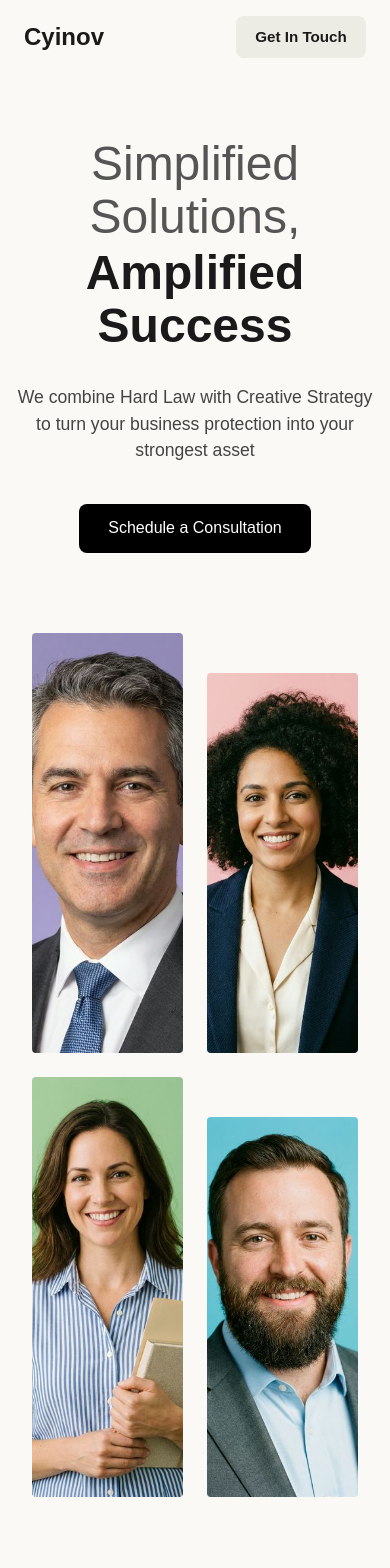
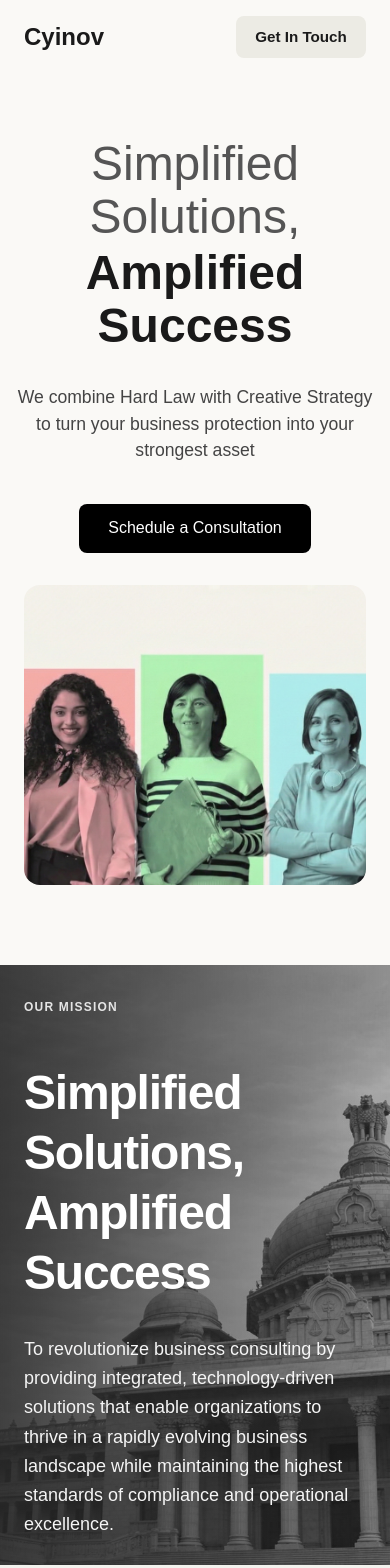
Before and after one commit to devotedayush/law_website, a Next.js app: page / in a window 390 px wide. Shown: the top 1568 px of the page. Built offline with nearby package versions, Linux system fonts and the light colour scheme; a web font is replaced by a local one.

Commit message:
feat: replace team grid with group image and make experts section scrollable on mobile

```diff
--- a/app/globals.css
+++ b/app/globals.css
@@ -46,3 +46,14 @@
     font-family: inherit;
   }
 }
+
+@layer utilities {
+  .scrollbar-hide::-webkit-scrollbar {
+    display: none;
+  }
+
+  .scrollbar-hide {
+    -ms-overflow-style: none;
+    scrollbar-width: none;
+  }
+}
--- a/app/page.tsx
+++ b/app/page.tsx
@@ -1,18 +1,28 @@
 import Navbar from "@/components/Navbar";
 import Hero from "@/components/Hero";
-import TeamGrid from "@/components/TeamGrid";
 import Mission from "@/components/Mission";
 import Services from "@/components/Services";
 import Testimonials from "@/components/Testimonials";
 import Attorneys from "@/components/Attorneys";
 import Footer from "@/components/Footer";
+import Image from "next/image";
 
 export default function Home() {
   return (
     <main>
       <Navbar />
       <Hero />
-      <TeamGrid />
+      <div className="max-w-7xl mx-auto px-6 md:px-12 lg:px-20 mb-20">
+        <div className="relative w-full h-[300px] md:h-[500px] rounded-2xl overflow-hidden">
+          <Image
+            src="/images/group of people.jpeg"
+            alt="Group of people"
+            fill
+            className="object-cover"
+            priority
+          />
+        </div>
+      </div>
       <Mission />
       <Services />
       <Testimonials />
--- a/components/Attorneys.tsx
+++ b/components/Attorneys.tsx
@@ -68,14 +68,15 @@ const Attorneys = () => {
                         </div>
 
                         {/* Attorneys Grid */}
-                        <div className="grid grid-cols-1 md:grid-cols-2 lg:grid-cols-4 gap-6">
+                        <div className="flex overflow-x-auto pb-8 -mx-6 px-6 md:mx-0 md:px-0 md:grid md:grid-cols-2 lg:grid-cols-4 gap-6 scrollbar-hide snap-x">
                             {attorneys.map((attorney, index) => (
-                                <AttorneyCard
-                                    key={index}
-                                    name={attorney.name}
-                                    role={attorney.role}
-                                    image={attorney.image}
-                                />
+                                <div key={index} className="min-w-[280px] md:min-w-full snap-center">
+                                    <AttorneyCard
+                                        name={attorney.name}
+                                        role={attorney.role}
+                                        image={attorney.image}
+                                    />
+                                </div>
                             ))}
                         </div>
 
--- a/components/TeamGrid.module.css
+++ /dev/null
@@ -1,52 +0,0 @@
-.gridContainer {
-    display: grid;
-    grid-template-columns: repeat(4, 1fr);
-    gap: 1rem;
-    width: 100%;
-    max-width: 1400px;
-    margin: 3rem auto 5rem;
-    padding: 0 2rem;
-    align-items: flex-end;
-}
-
-.imageWrapper {
-    position: relative;
-    width: 100%;
-    height: 400px;
-    /* Base height */
-    overflow: hidden;
-    border-radius: 4px;
-    transition: transform 0.3s ease;
-}
-
-.imageWrapper:hover {
-    transform: translateY(-10px);
-}
-
-.image {
-    object-fit: cover;
-    width: 100%;
-    height: 100%;
-}
-
-/* Staggered look variations */
-.imageWrapper:nth-child(odd) {
-    height: 420px;
-}
-
-.imageWrapper:nth-child(even) {
-    height: 380px;
-}
-
-@media (max-width: 1024px) {
-    .gridContainer {
-        grid-template-columns: repeat(3, 1fr);
-        gap: 1.5rem;
-    }
-}
-
-@media (max-width: 640px) {
-    .gridContainer {
-        grid-template-columns: repeat(2, 1fr);
-    }
-}
--- a/components/TeamGrid.tsx
+++ /dev/null
@@ -1,29 +0,0 @@
-import Image from 'next/image';
-import styles from './TeamGrid.module.css';
-
-const teamMembers = [
-    { src: '/images/portrait_man_purple_bg.png', alt: 'Team member 1' },
-    { src: '/images/portrait_woman_pink_bg.png', alt: 'Team member 2' },
-    { src: '/images/portrait_woman_green_bg.png', alt: 'Team member 3' },
-    { src: '/images/portrait_man_blue_bg.png', alt: 'Team member 4' },
-];
-
-const TeamGrid = () => {
-    return (
-        <div className={styles.gridContainer}>
-            {teamMembers.map((member, index) => (
-                <div key={index} className={styles.imageWrapper}>
-                    <Image
-                        src={member.src}
-                        alt={member.alt}
-                        fill
-                        className={styles.image}
-                        sizes="(max-width: 768px) 50vw, (max-width: 1200px) 33vw, 25vw"
-                    />
-                </div>
-            ))}
-        </div>
-    );
-};
-
-export default TeamGrid;
```
Also changed, not shown: public/images/group of people.jpeg (added).
